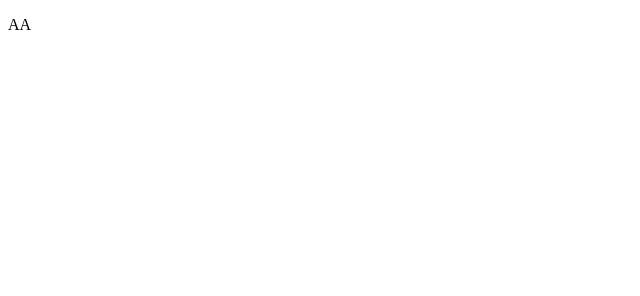
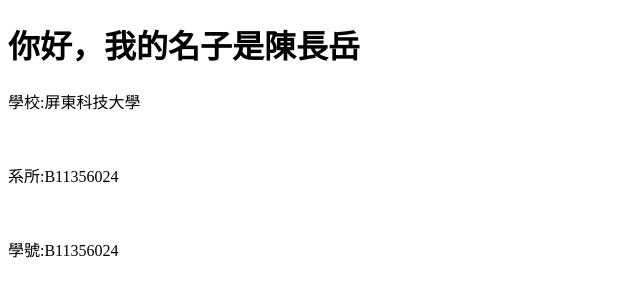
Before and after one commit to B11356024/B11356024.github.io, a plain HTML site: page 1212.html in a window 1280 px wide. Shown: the whole page, without its empty margins (0-640 px from the left). Drawn offline with Linux system fonts and the light colour scheme.

Commit message:
Update 1212.html

```diff
--- a/1212.html
+++ b/1212.html
@@ -6,6 +6,11 @@
     <title>Document</title>
 </head>
 <body>
-    <p>AA</p>
+    <h1>你好，我的名子是陳長岳</h1>
+    <P>學校:屏東科技大學</P><br>
+    <P>系所:B11356024</P><br>
+    <P>學號:B11356024</P><br>
+
+
 </body>
 </html>
```
